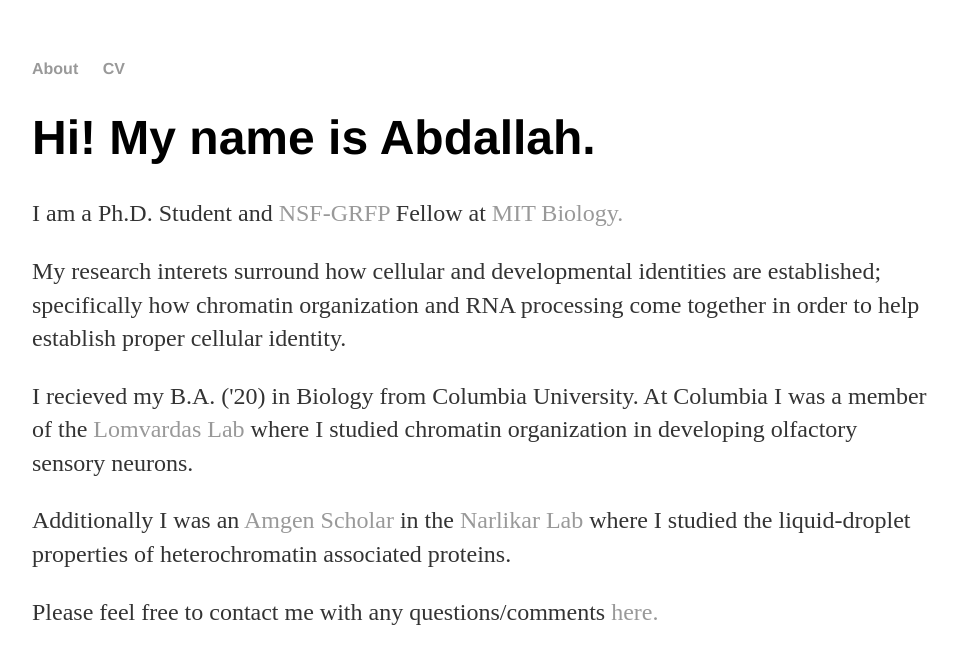
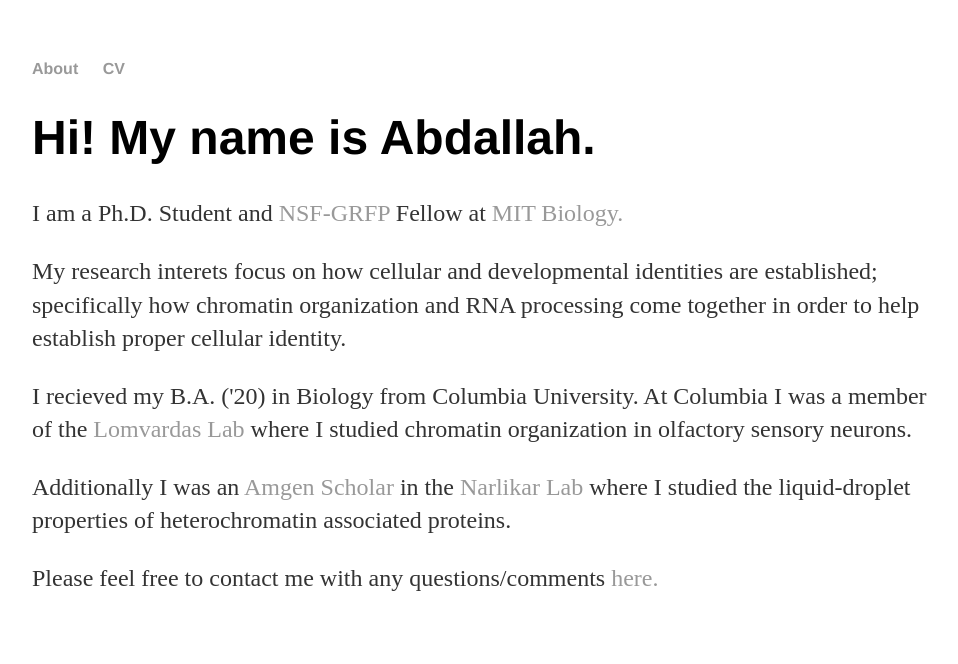
Before and after one commit to amohamed98/amohamed98.github.io, a Jekyll site: the page built from index.html, in a window 1280 px wide. Shown: the top 664 px of the page, without its empty margins (160-1118 px from the left). Built offline with Jekyll 4.4.1, drawn with Linux system fonts in a browser that asks for light colours.

Commit message:
Update index.html

```diff
--- a/index.html
+++ b/index.html
@@ -5,11 +5,11 @@ title: Abdallah Mohamed
 <div class="blurb">
 	<h1>Hi! My name is Abdallah.</h1>
 				<p>I am a Ph.D. Student and <a href="https://www.nsfgrfp.org/">NSF-GRFP</a> Fellow at <a href="https://biology.mit.edu/graduate/">MIT Biology.</a> </p>
-				<p>My research interets surround how cellular and developmental identities are established; specifically how chromatin organization and RNA processing
+				<p>My research interets focus on how cellular and developmental identities are established; specifically how chromatin organization and RNA processing
 					come together in order to help establish proper cellular identity.<p>
 				<p>I recieved my B.A. ('20) in Biology from Columbia University. At Columbia I was a member of the <a href="https://lomvardaslab.zuckermaninstitute.columbia.edu/">Lomvardas Lab</a>
-					where I studied chromatin organization in developing olfactory sensory neurons.<p>
+					where I studied chromatin organization in olfactory sensory neurons.<p>
 				<p>Additionally I was an <a href="https://amgenscholars.com/us-program/">Amgen Scholar</a> in the <a href="https://narlikarlab.ucsf.edu/">Narlikar Lab</a> where I studied
 					the liquid-droplet properties of heterochromatin associated proteins.<p>
-				<p>Please feel free to contact me with any questions/comments <a href=mailto:aam1@mit.edu">here.</a>
+				<p>Please feel free to contact me with any questions/comments <a href=mailto:aam1@mit.edu>here.</a>
 </div><!-- /.blurb -->
```
